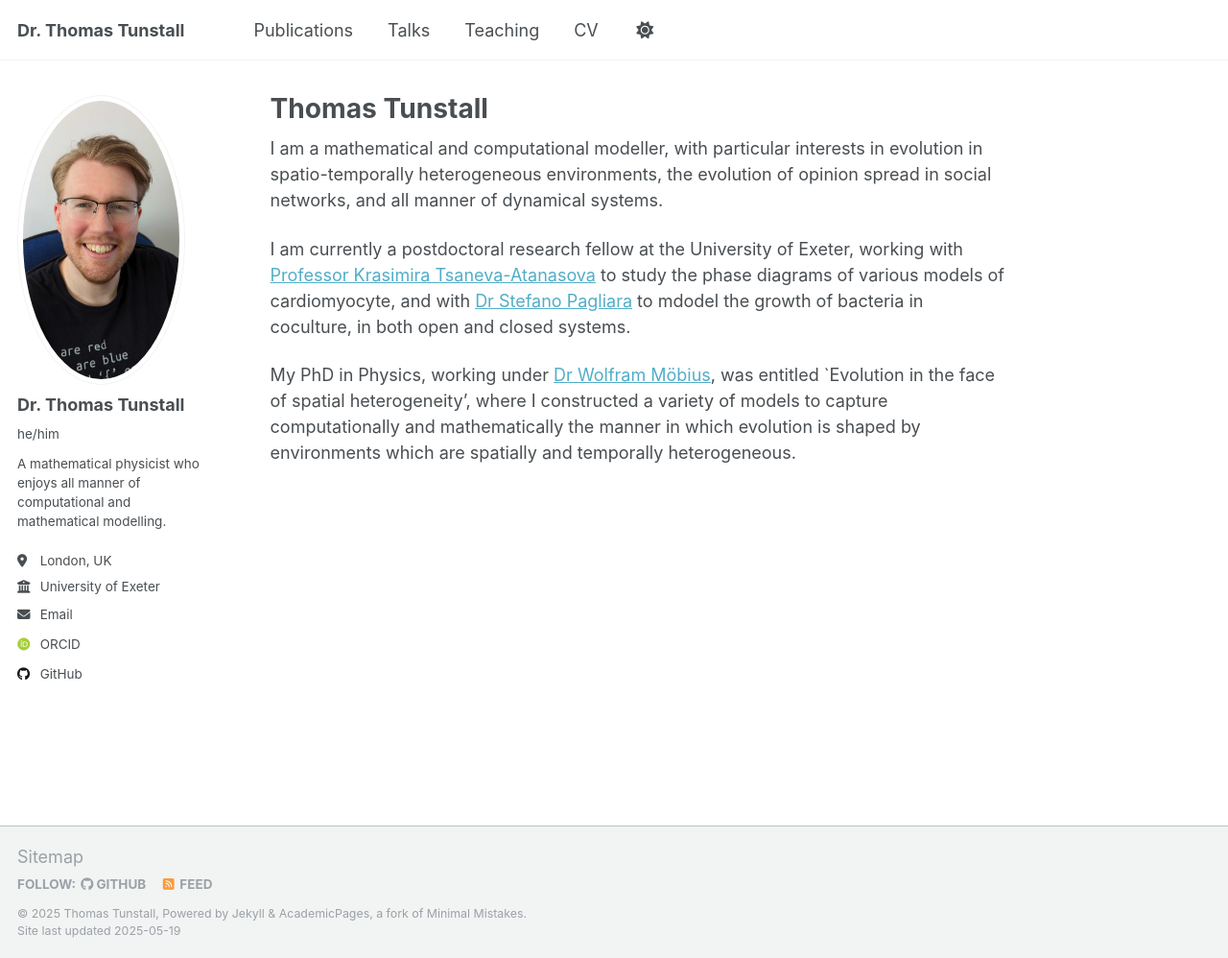
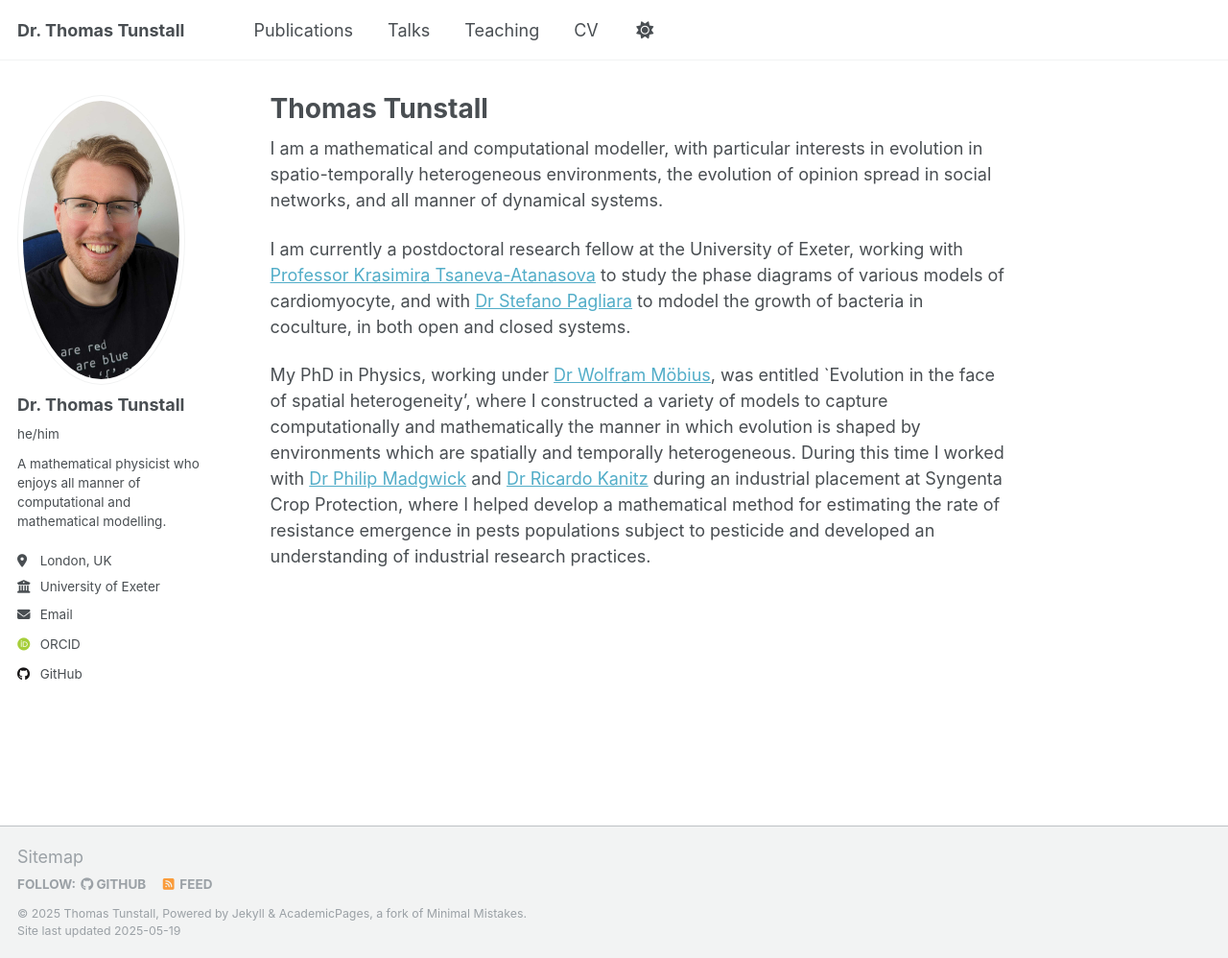
Before and after one commit to ThomasTunstall/ThomasTunstall, a Jekyll site: the page built from _pages/about.md, in a window 1280 px wide and 998 px high. Shown: the whole window at 96% size. Built offline with Jekyll 4.4.1, drawn with Linux system fonts in a browser that asks for light colours; some web fonts are replaced.

Commit message:
Update about.md

```diff
--- a/_pages/about.md
+++ b/_pages/about.md
@@ -11,7 +11,7 @@ I am a mathematical and computational modeller, with particular interests in evo
 
 I am currently a postdoctoral research fellow at the University of Exeter, working with [Professor Krasimira Tsaneva-Atanasova](https://experts.exeter.ac.uk/23135-krasimira-tsaneva) to study the phase diagrams of various models of cardiomyocyte, and with [Dr Stefano Pagliara](https://www.exeter.ac.uk/research/amr/academicprofiles/stefanopagliara/) to mdodel the growth of bacteria in coculture, in both open and closed systems.
 
-My PhD in Physics, working under [Dr Wolfram Möbius](https://lsi.exeter.ac.uk/member/dr-wolfram-moebius/), was entitled `Evolution in the face of spatial heterogeneity', where I constructed a variety of models to capture computationally and mathematically the manner in which evolution is shaped by environments which are spatially and temporally heterogeneous.
+My PhD in Physics, working under [Dr Wolfram Möbius](https://lsi.exeter.ac.uk/member/dr-wolfram-moebius/), was entitled `Evolution in the face of spatial heterogeneity', where I constructed a variety of models to capture computationally and mathematically the manner in which evolution is shaped by environments which are spatially and temporally heterogeneous. During this time I worked with [Dr Philip Madgwick](https://www.linkedin.com/in/philip-madgwick-b4308113b/?originalSubdomain=uk) and [Dr Ricardo Kanitz](https://www.linkedin.com/in/ricardokanitz/?originalSubdomain=ch) during an industrial placement at Syngenta Crop Protection, where I helped develop a mathematical method for estimating the rate of resistance emergence in pests populations subject to pesticide and developed an understanding of industrial research practices.
 
 <!---
 A data-driven personal website
```
